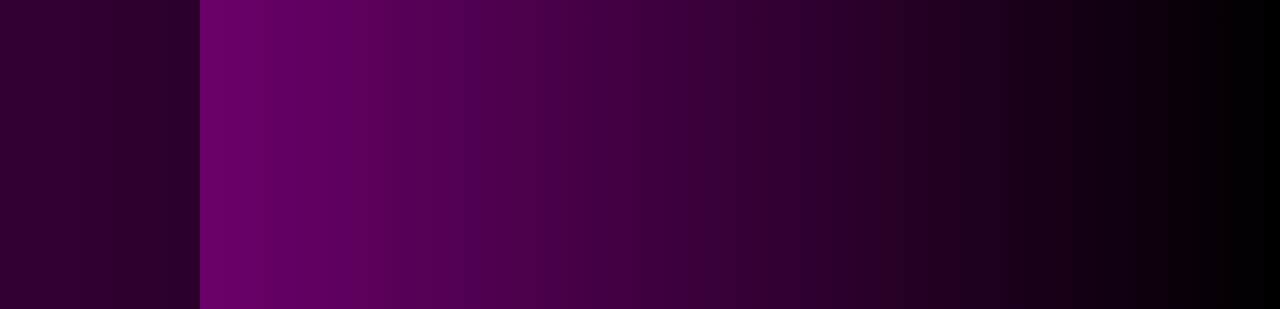
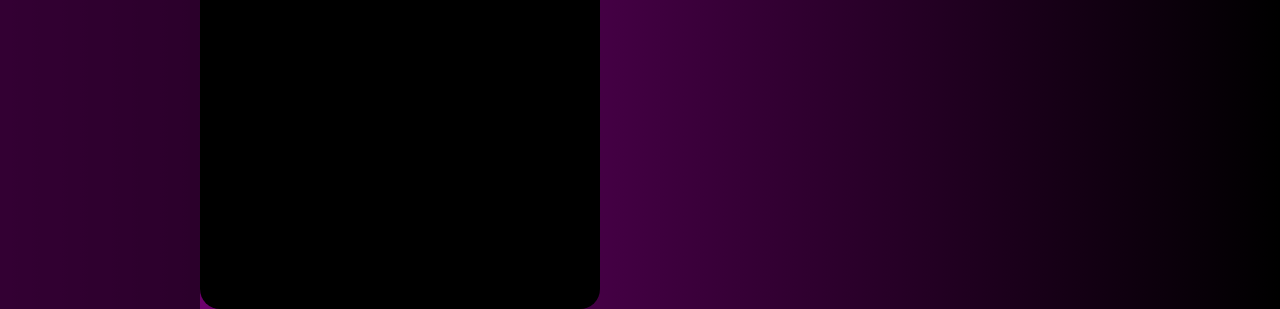
Before and after one commit to Jonas-Lima-silva/fabrica5, a plain HTML site: page index.html in a window 1280 px wide. Shown: the part 491-800 px from the top of the page. Drawn offline with Linux system fonts and the light colour scheme.

Commit message:
JonasLima.

```diff
--- a/css/style.css
+++ b/css/style.css
@@ -63,7 +63,18 @@ body {
 }
 
 .pai {
-
+    width: 400px; /* Largura fixa para a div */
+    padding: 20px;
+    background-color: #000; /* Cor de fundo da div */
+    border-radius: 20px;
+    display: flex; /* Torna a div um contêiner flexível */
+    flex-direction: column; /* Alinha os itens em coluna */
+    align-items: center; /* Centraliza os itens horizontalmente */
+    justify-content: center; /* Centraliza os itens verticalmente */
+    text-align: center; /* Centraliza o texto dentro da div */
+    position: relative; /* Para posicionar elementos internos se necessário */
+    right: 0; /* Posiciona a div no lado direito */
+    margin-right: 50px;
 }
 .content{
     right:100px
```
